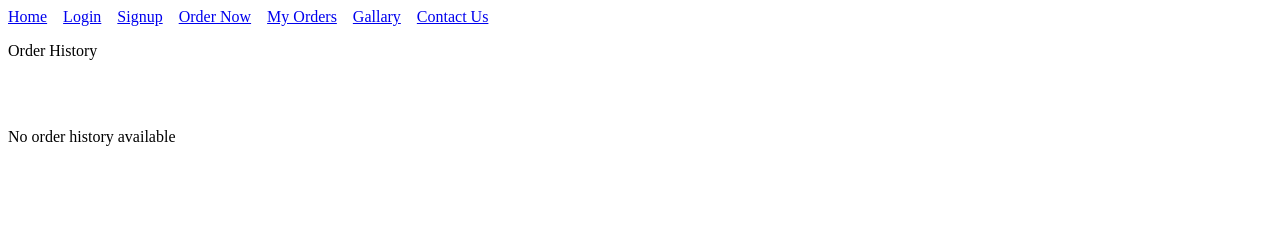
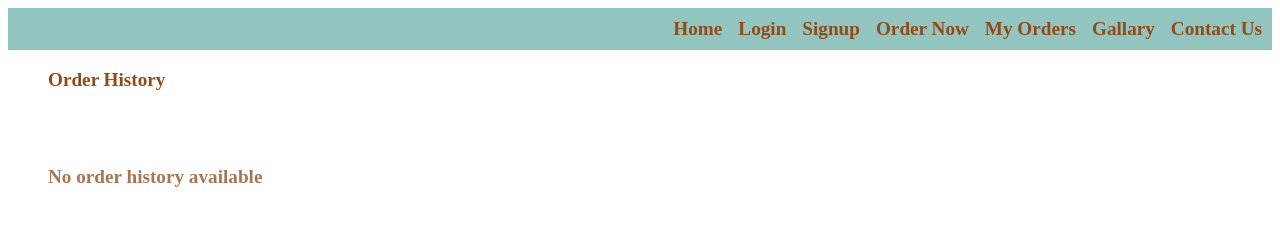
Before and after one commit to Mokshita144/CandC, a plain HTML site: page history.html in a window 1280 px wide. Drawn offline with Linux system fonts and the light colour scheme; files that its build step writes are made by us from their sources; the site is published under a folder, as on GitHub Pages, so addresses that start at the root find nothing.

Commit message:
Update history.html

```diff
--- a/history.html
+++ b/history.html
@@ -4,17 +4,17 @@
     <meta charset="UTF-8">
     <meta name="viewport" content="width=device-width, initial-scale=1.0">
     <title>Order status</title>
-    <link rel="stylesheet" href="/css/orderstat.css">
+    <link rel="stylesheet" href="orderstat.css">
 </head>
 <body>
     <nav>
-        <a class="b" href="../index.html">Home</a>&nbsp;&nbsp;&nbsp;
-        <a class="b" href="/html/logpage.html">Login</a>&nbsp;&nbsp;&nbsp;
-        <a class="b" href="/html/nlogin.html">Signup</a>&nbsp;&nbsp;&nbsp;
-        <a class="b" href="/html/order.html">Order Now</a>&nbsp;&nbsp;&nbsp;
-        <a class="b" href="/html/history.html">My Orders</a>&nbsp;&nbsp;&nbsp;
-        <a class="b" href="/html/gallary.html">Gallary</a>&nbsp;&nbsp;&nbsp;
-        <a class="b" href="/html/contact.html">Contact Us</a>
+        <a class="b" href="index.html">Home</a>&nbsp;&nbsp;&nbsp;
+        <a class="b" href="logpage.html">Login</a>&nbsp;&nbsp;&nbsp;
+        <a class="b" href="nlogin.html">Signup</a>&nbsp;&nbsp;&nbsp;
+        <a class="b" href="order.html">Order Now</a>&nbsp;&nbsp;&nbsp;
+        <a class="b" href="history.html">My Orders</a>&nbsp;&nbsp;&nbsp;
+        <a class="b" href="gallary.html">Gallary</a>&nbsp;&nbsp;&nbsp;
+        <a class="b" href="contact.html">Contact Us</a>
 
     </nav>
     <p>Order History</p><br><br>
```
